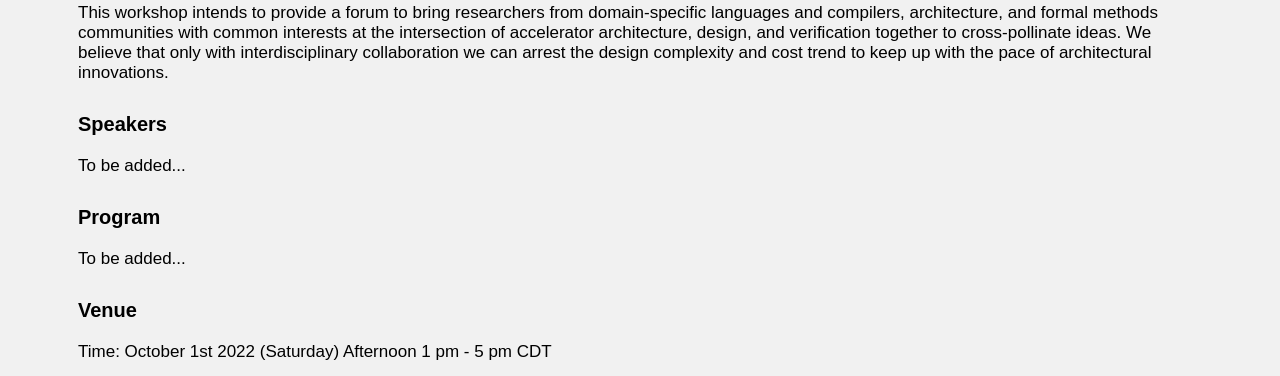
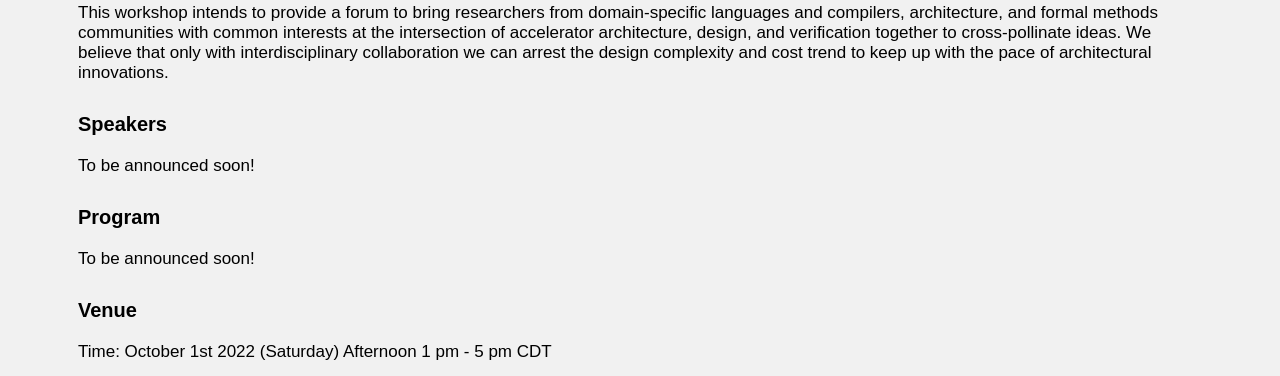
Before and after one commit to adaptor-workshop/adaptor-workshop.github.io, a plain HTML site: page index.html in a window 1280 px wide. Shown: the part 815-1191 px from the top of the page. Drawn offline with Linux system fonts and the light colour scheme.

Commit message:
change to to be announced soon

```diff
--- a/index.html
+++ b/index.html
@@ -205,14 +205,14 @@
 
 <div id="Speakers" class="tabcontent">
   <h3>Speakers</h3>
-  <p>To be added... </p>
+  <p>To be announced soon! </p>
 </div>
 
 
 
 <div id="Program" class="tabcontent">
   <h3>Program</h3>
-  <p>To be added... </p>
+  <p>To be announced soon! </p>
 </div>
 
 
```
